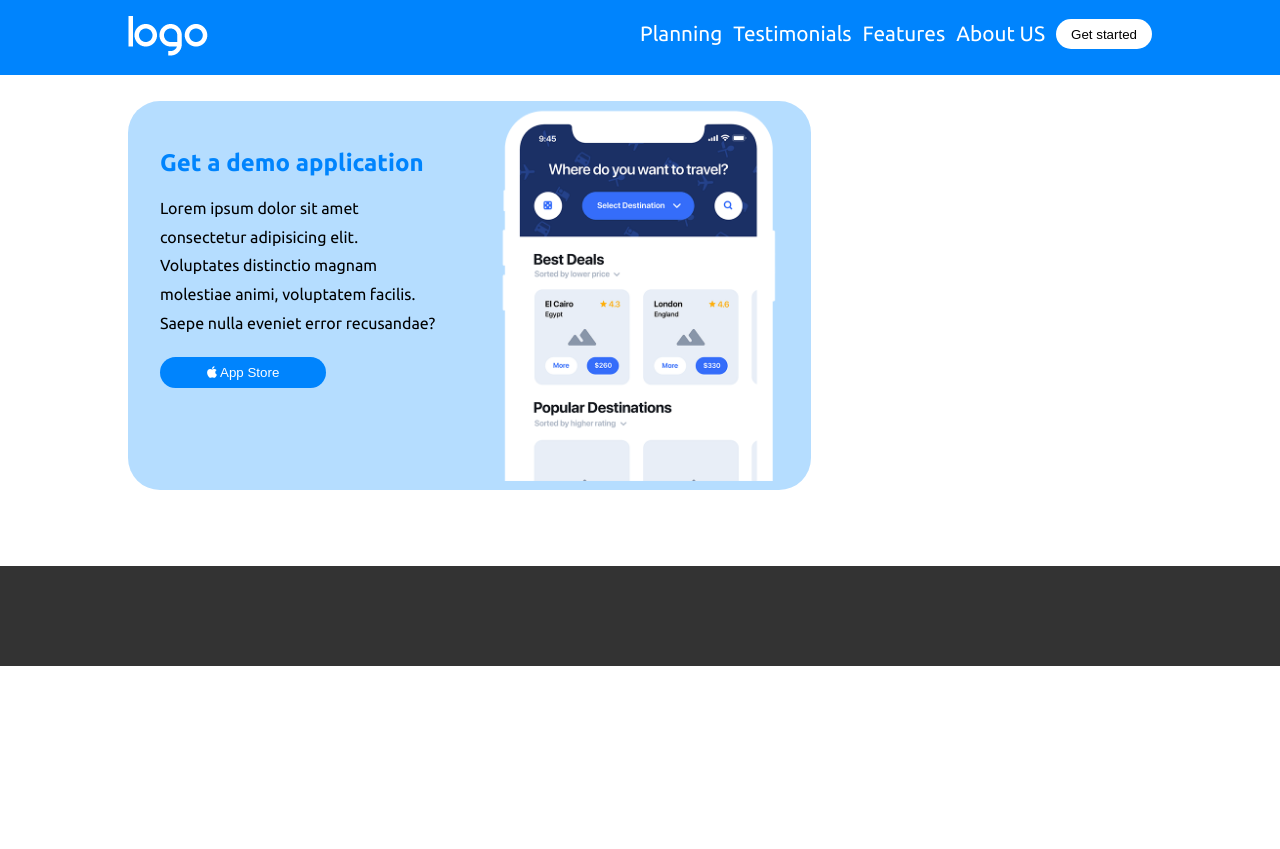
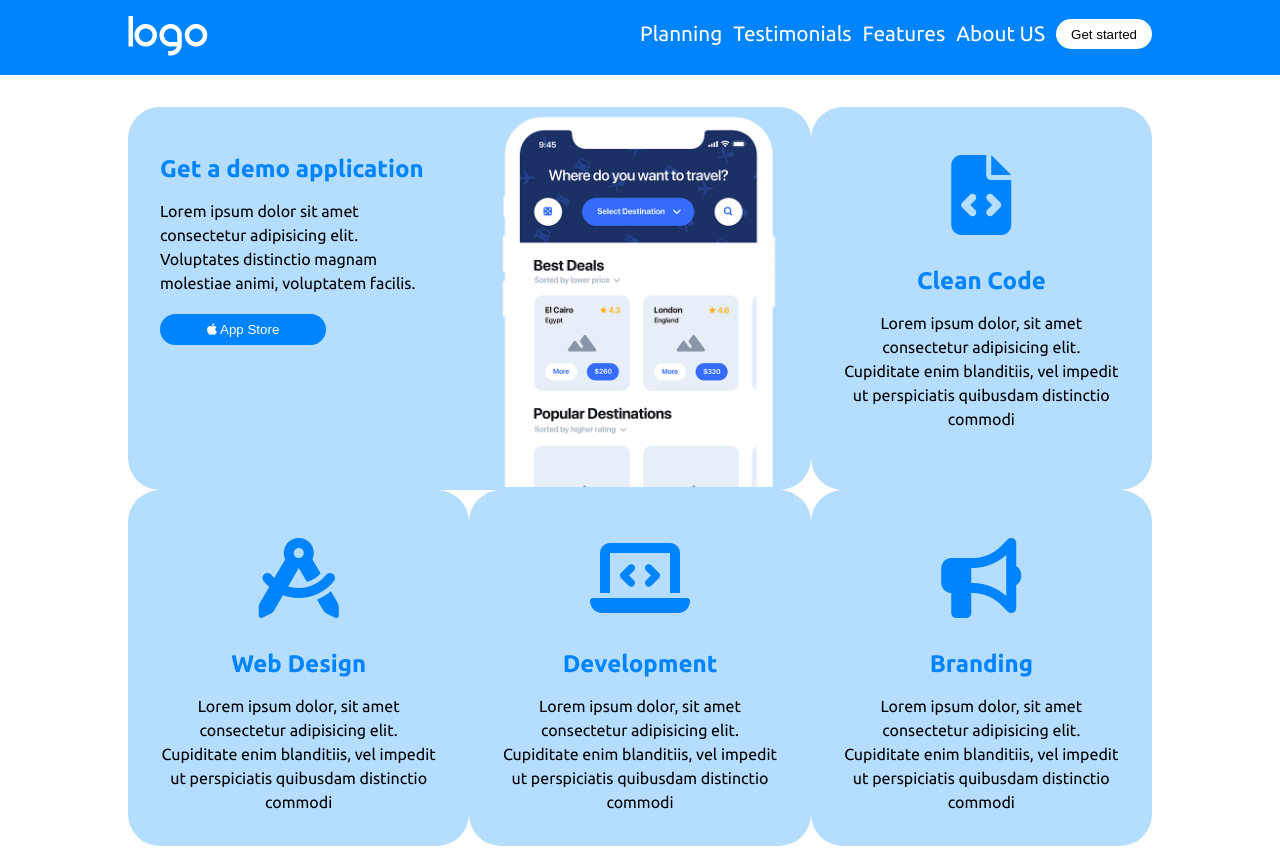
Before and after one commit to LucaRanieri96/htmlcss-responsive-layout, a plain HTML site: page index.html in a window 1280 px wide. Shown: the top 849 px of the page. Before the commit the page ends 800 px from the top, so only its background shows below. Drawn offline with Linux system fonts and the light colour scheme.

Commit message:
Add detail grid section

```diff
--- a/assets/css/style.css
+++ b/assets/css/style.css
@@ -44,14 +44,20 @@ body {
 .container {
     width: 80%;
     max-width: 1152px;
-    margin: auto;
+    margin-left: auto;
+    margin-right: auto;
+    margin-bottom: 2rem;
 }
+
+p {
+    line-height: 1.5rem;
+}
+
 .card {
     background-color: var(--tertiary);
     border-radius: 2rem;
-    margin: 1rem 0;
-    line-height: 1.8rem;
 }
+
 .row {
     display: flex;
     flex-wrap: wrap;
@@ -73,7 +79,7 @@ li {
 }
 
 section {
-    margin: 10px 0;
+    margin: 1rem 0;
 }
 
 .d-flex {
@@ -90,10 +96,10 @@ section {
     padding: 1rem 0;
 }
 
-.space_even {
-    justify-content: space-evenly;
+.col_md_4 i {
+    width: 100%;
+    font-size: 5rem;
 }
-
 .wrap {
     flex-wrap: wrap;
 }
@@ -118,24 +124,31 @@ button {
     border: none;
     border-radius: 1rem;
 }
+
 .button_var {
     background-color: var(--secondary);
     color: white;
-    padding: 0.5rem 0;
+    padding: 0.5rem;
     width: 60%;
 }
 
 .col_12 img {
-    width: 100%
+    width: 100%;
 }
 
 .menu {
     color: white;
     font-size: 1.8rem;
 }
-.text{
+
+.text {
     padding: 2rem;
 }
+
+.col_md_4 .text {
+    text-align: center;
+}
+
 .col_1 {
     width: calc(100% / 12 * 1);
 }
--- a/index.html
+++ b/index.html
@@ -39,28 +39,52 @@
         <main class="site_main">
             <!-- starting grid -->
             <div class="container">
-                <div class="row">
-                    <div class="card col_12 col_md_8 d-flex wrap">
+                <div class="row d-flex space_even">
+                    <div class="col_12 col_md_8">
+                        <div class="card d-flex wrap">
                             <div class="col_12 col_lg_6 text">
                                 <h3 class="secondarycolor">Get a demo application</h3>
                                 <p>Lorem ipsum dolor sit amet consectetur
                                     adipisicing elit. Voluptates distinctio magnam
-                                molestiae animi, voluptatem facilis. Saepe nulla
-                                eveniet error recusandae?
+                                    molestiae animi, voluptatem facilis.
                                 </p>
                                 <button class="button_var"><i class="fa-brands fa-apple"></i> App Store</button>
                             </div>
                             <div class="col_12 col_lg_6">
                                 <img src="./assets/img/phone.png" alt="">
                             </div>
-
                         </div>
-                    <div class="col_12 col_md_4"></div>
-                    <div class="col_12 col_md_4"></div>
-                    <div class="col_12 col_md_4"></div>
-                    <div class="col_12 col_md_4"></div>
                     </div>
 
+                    <div class="card col_12 col_md_4">
+                        <div class="text">
+                            <i class="secondarycolor fa-solid fa-file-code"></i>
+                            <h3 class="secondarycolor">Clean Code</h3>
+                            <p>Lorem ipsum dolor, sit amet consectetur adipisicing elit. Cupiditate enim blanditiis, vel impedit ut perspiciatis quibusdam distinctio commodi</p>
+                        </div>
+                    </div>
+                    <div class="card col_12 col_md_4">
+                        <div class="text">
+                            <i class="secondarycolor fa-solid fa-compass-drafting"></i>
+                            <h3 class="secondarycolor">Web Design</h3>
+                            <p>Lorem ipsum dolor, sit amet consectetur adipisicing elit. Cupiditate enim blanditiis, vel impedit ut perspiciatis quibusdam distinctio commodi</p>
+                        </div>
+                    </div>
+                    <div class="card col_12 col_md_4">
+                        <div class="text">
+                            <i class="secondarycolor fa-solid fa-laptop-code"></i>
+                            <h3 class="secondarycolor">Development</h3>
+                            <p>Lorem ipsum dolor, sit amet consectetur adipisicing elit. Cupiditate enim blanditiis, vel impedit ut perspiciatis quibusdam distinctio commodi</p>
+                        </div>
+                    </div>
+                    <div class="card col_12 col_md_4">
+                        <div class="text">
+                            <i class="secondarycolor fa-solid fa-bullhorn"></i>
+                            <h3 class="secondarycolor">Branding</h3>
+                            <p>Lorem ipsum dolor, sit amet consectetur adipisicing elit. Cupiditate enim blanditiis, vel impedit ut perspiciatis quibusdam distinctio commodi</p>
+                        </div>
+                    </div>
+                </div>
             </div>
             <!-- planning -->
             <section class="planning">
```
Lines whose indentation alone changed are shown as unchanged.
